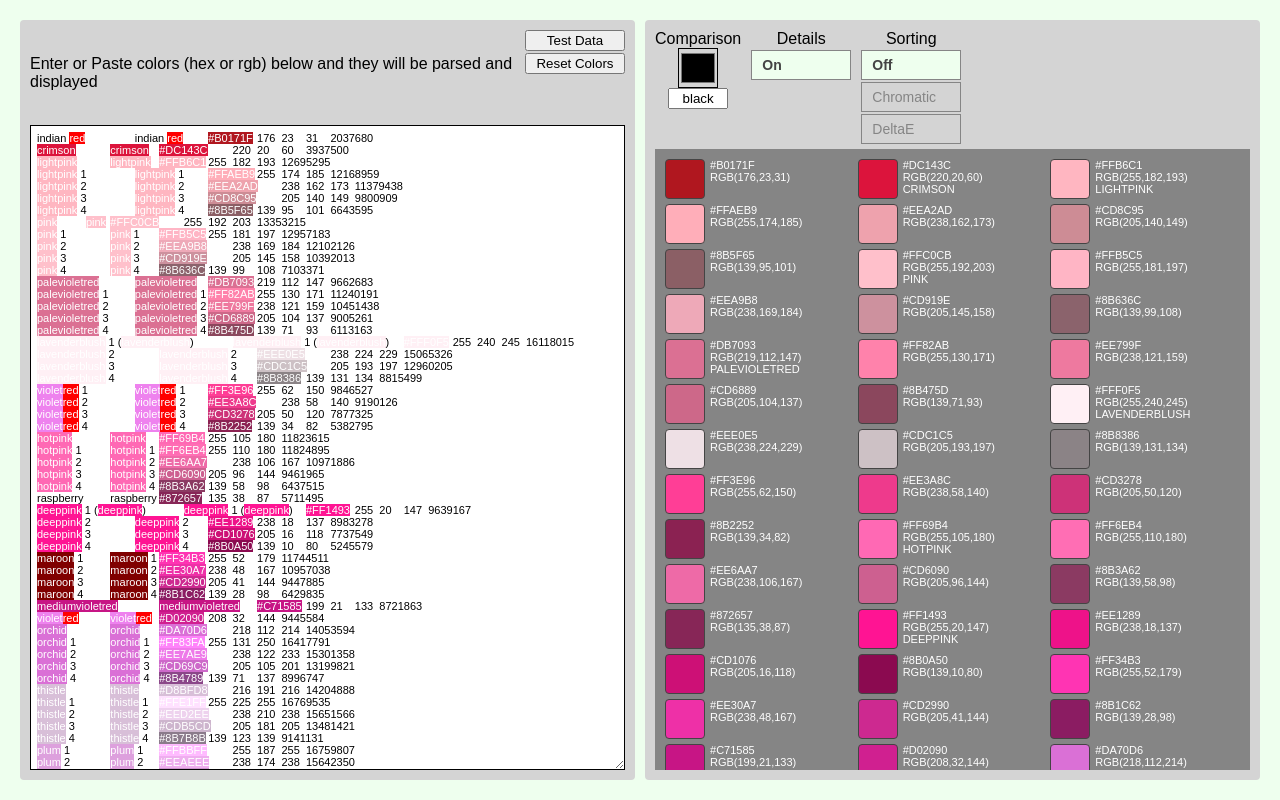
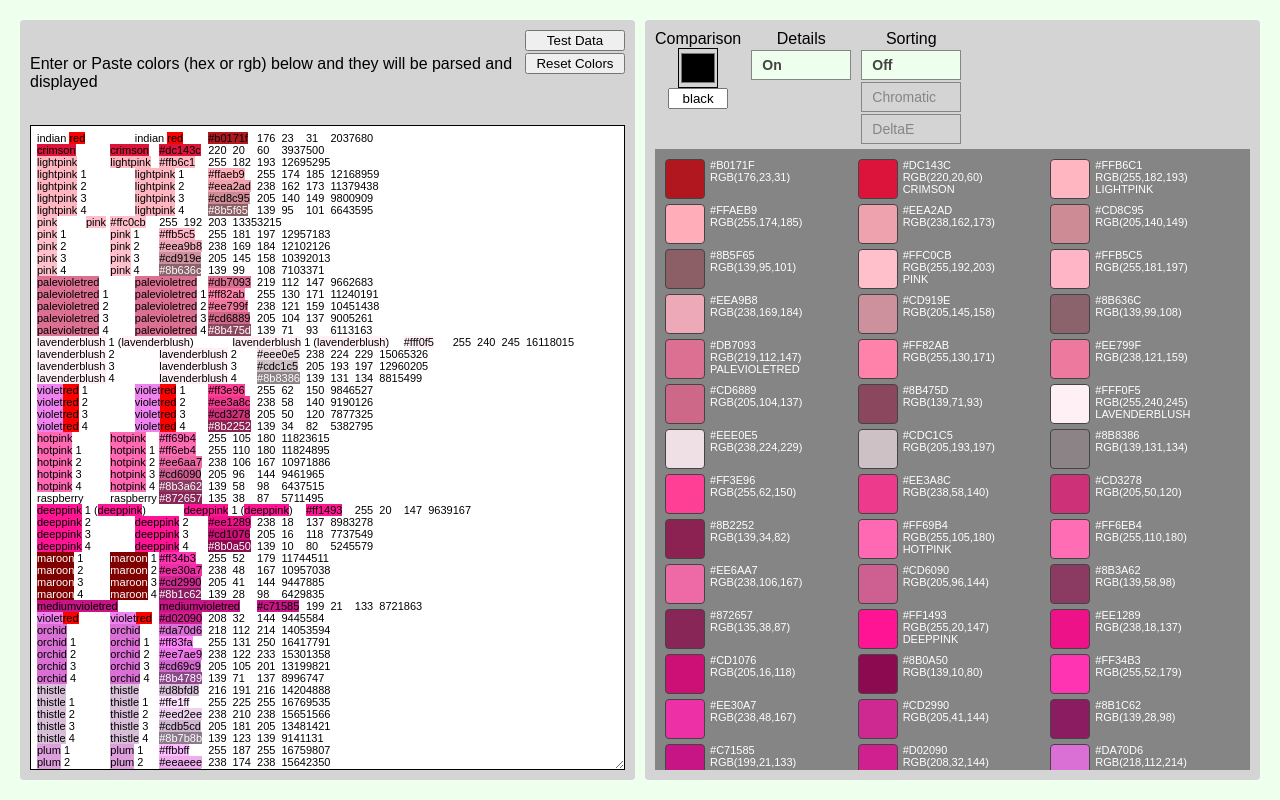
Before and after one commit to TravisL12/compare_colors, a React (Create React App) app: page / in a window 1280 px wide. Both pictures are taken after a click on the button "Test Data". Built offline with nearby package versions, Linux system fonts and the light colour scheme.

Commit message:
tried lowercase

```diff
--- a/src/App.js
+++ b/src/App.js
@@ -6,6 +6,7 @@ import { matchColors, matchRegex } from "./color-utils";
 import { test } from "./testData";
 import { browserColorsNameKey } from "./browserColorsList";
 import { uniqBy } from "lodash";
+import { distanceDelta } from "./distance-utils";
 
 class App extends Component {
   highlightRef = React.createRef();
@@ -31,12 +32,12 @@ class App extends Component {
 
   parseColors = () => {
     const { colorInput } = this.state;
-    const matchedColors = matchColors(colorInput).map(
+    const matchedColors = matchColors(colorInput.toLowerCase()).map(
       ({ color, name }, id) => new Color(color, name, id)
     );
 
     if (matchedColors.length === 0) {
-      this.setState({ colors: [], colorHighlight: null });
+      this.setState({ colors: [], colorHighlight: colorInput });
       return;
     }
     const colors = uniqBy(matchedColors, (x) => x.rgbString);
@@ -76,21 +77,26 @@ class App extends Component {
     const re = new RegExp(`(${colorVals.join("|")})`, "gi");
     const colorSplit = strippedInput.split(re).filter((val) => val);
 
-    const colorDisplayedInput = colorSplit.map((text, idx) => {
+    const colorDisplayedInput = colorSplit.map((colorText, idx) => {
+      const text = colorText.toLowerCase();
       const colorMatch =
         browserColorsNameKey[text] || matchRegex.test(text) ? text : false;
       if (colorMatch) {
         const findColor = colors.find((color) => {
           const { hexString, rgbString, hslString, name } = color;
-          return [hexString, rgbString, hslString, name].includes(colorMatch);
+          return [hexString, rgbString, hslString, name]
+            .map((x) => (x ? x.toLowerCase() : x))
+            .includes(colorMatch.toLowerCase());
         });
+        const dist = distanceDelta(findColor);
+        const textColor = dist > 70 ? "black" : "white";
         return (
           <span
             className="tagged-color"
             key={idx}
             id={findColor.id}
             style={{
-              color: "white",
+              color: textColor,
               backgroundColor: text,
             }}
           >
```
